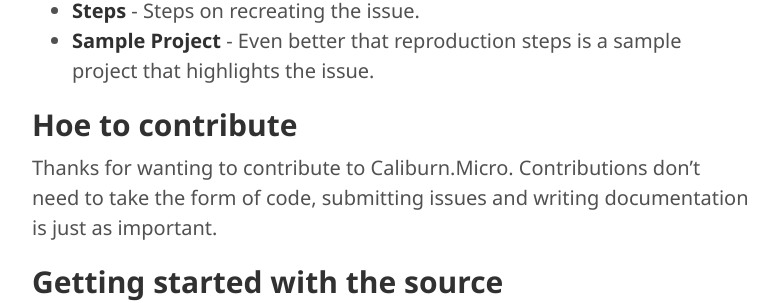
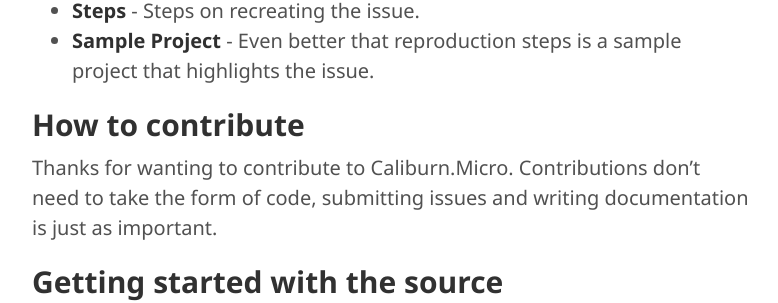
Before and after one commit to Caliburn-Micro/caliburn-micro.github.io, a Jekyll site: the page built from support.md, in a window 1280 px wide and 900 px high, scrolled down 418 px. Shown: the part 156-459 px from the top of the window, without its empty margins (248-1026 px from the left). Built offline with Jekyll 4.4.1, drawn with Linux system fonts in a browser that asks for light colours.

Commit message:
Fixed typographical error
Changed from "Hoe to contribute" to "How to contribute"

```diff
--- a/support.md
+++ b/support.md
@@ -15,7 +15,7 @@
 - **Steps** - Steps on recreating the issue.
 - **Sample Project** - Even better that reproduction steps is a sample project that highlights the issue.
 
-## Hoe to contribute
+## How to contribute
 
 Thanks for wanting to contribute to Caliburn.Micro. Contributions don't need to take the form of code, submitting issues and writing documentation is just as important.
 
```
